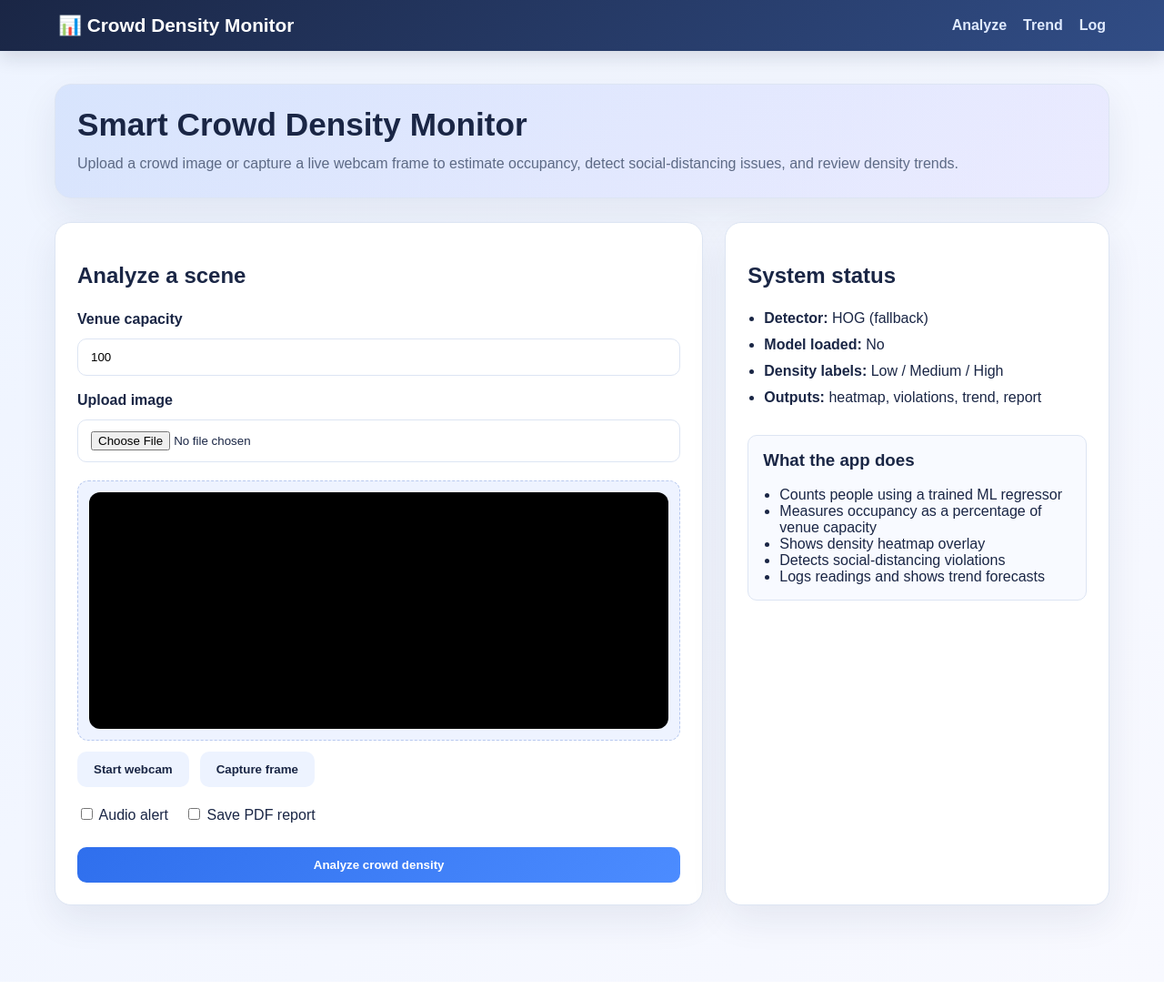
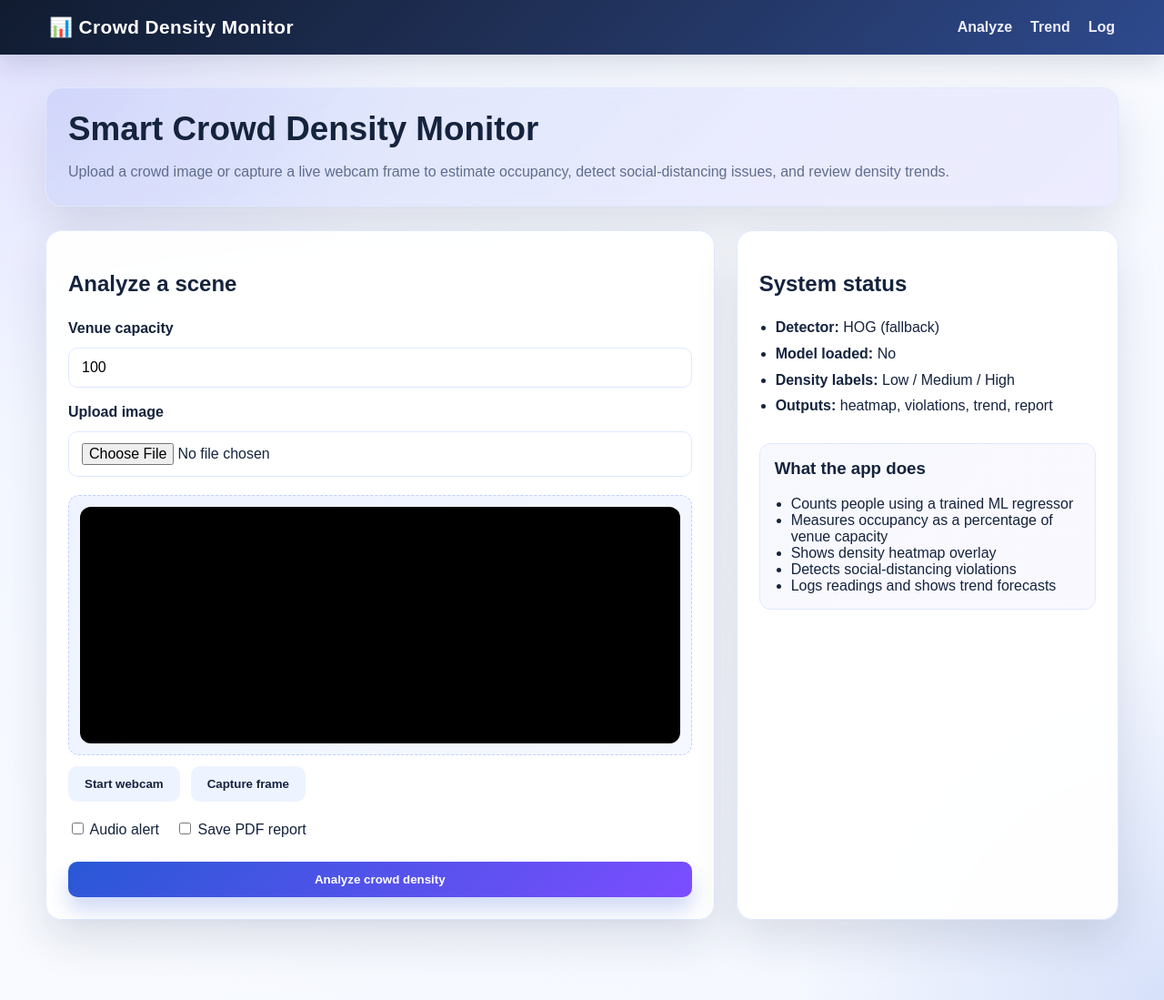
Before and after one commit to harish272327/crowd-density-detection, a Flask app: page / in a window 1280 px wide. Shown: the whole page at 91% size. Run offline with Flask 3, Linux system fonts and the light colour scheme.

Commit message:
Add health check and polish dashboard styling
Co-authored-by: Copilot <223556219+Copilot@users.noreply.github.com>

```diff
--- a/app.py
+++ b/app.py
@@ -507,6 +507,16 @@ def index():
     return render_template("index.html")
 
 
+@app.route("/health")
+def health_check():
+    return jsonify({
+        "status": "ok",
+        "detector": DETECTOR_NAME,
+        "model_loaded": crowd_model.MODEL_LOADED,
+        "service": "crowd-density-monitor"
+    })
+
+
 @app.route("/analyze", methods=["POST"])
 def analyze():
     """Handles both file-upload and webcam-snapshot (base64) submissions."""
@@ -534,6 +544,9 @@ def analyze():
         save_path = os.path.join(UPLOAD_DIR, f"{stamp}_{filename}")
         file.save(save_path)
         img_bgr = cv2.imread(save_path)
+        if img_bgr is None or img_bgr.size == 0:
+            flash("The uploaded image could not be read. Please try a different file.")
+            return redirect(url_for("index"))
 
     # Case 2: webcam snapshot sent as base64 data URL
     elif request.form.get("webcam_data"):
@@ -547,7 +560,7 @@ def analyze():
             flash("Could not read the webcam snapshot. Please try again.")
             return redirect(url_for("index"))
 
-    if img_bgr is None:
+    if img_bgr is None or img_bgr.size == 0:
         flash("No image received. Please upload a file or capture a webcam snapshot.")
         return redirect(url_for("index"))
 
--- a/static/css/style.css
+++ b/static/css/style.css
@@ -1,51 +1,59 @@
 :root {
-  --bg: #f5f7ff;
-  --primary: #2f6fed;
-  --secondary: #1a2645;
-  --card: #ffffff;
-  --muted: #5d6a85;
-  --border: #dde5f3;
-  --success: #1dc98a;
-  --warning: #ffb000;
-  --danger: #d93f3f;
-  --shadow: 0 16px 40px rgba(30, 42, 75, 0.08);
+  --bg: #f3f7ff;
+  --primary: #2958d6;
+  --primary-2: #7c4dff;
+  --secondary: #15233d;
+  --card: rgba(255,255,255,0.94);
+  --muted: #5f6d8c;
+  --border: #dfe9ff;
+  --success: #18b377;
+  --warning: #ffb22e;
+  --danger: #dc3d3d;
+  --shadow: 0 22px 48px rgba(21, 35, 61, 0.12);
 }
 
 * { box-sizing: border-box; }
 body {
   margin: 0;
   font-family: Arial, Helvetica, sans-serif;
-  background: linear-gradient(135deg, #eef4ff 0%, #f8f9ff 100%);
+  background:
+    radial-gradient(circle at top left, rgba(124,77,255,0.12), transparent 28%),
+    radial-gradient(circle at bottom right, rgba(41,88,214,0.14), transparent 24%),
+    linear-gradient(135deg, #eef4ff 0%, #f8faff 46%, #f3f7ff 100%);
   color: var(--secondary);
 }
 
 .topbar {
-  background: linear-gradient(135deg, var(--secondary), #314d86);
+  background: linear-gradient(135deg, #111c31 0%, #1f2f55 44%, #2e4a8d 100%);
   color: white;
-  box-shadow: 0 8px 20px rgba(17, 24, 39, 0.12);
+  box-shadow: 0 12px 28px rgba(17, 24, 39, 0.12);
 }
 
 .nav-inner {
-  max-width: 1200px;
+  max-width: 1220px;
   margin: 0 auto;
   display: flex;
   align-items: center;
   justify-content: space-between;
-  padding: 16px 24px;
+  padding: 18px 24px;
 }
 
-.brand { font-size: 1.3rem; font-weight: 700; }
-.nav-links { display: flex; gap: 18px; }
+.brand {
+  font-size: 1.3rem;
+  font-weight: 800;
+  letter-spacing: 0.02em;
+}
+.nav-links { display: flex; gap: 20px; }
 .nav-links a {
-  color: #dfeaff;
+  color: #edeeff;
   text-decoration: none;
-  font-weight: 600;
+  font-weight: 700;
 }
 
 .container {
-  max-width: 1200px;
+  max-width: 1220px;
   margin: 36px auto;
-  padding: 0 20px 48px;
+  padding: 0 20px 52px;
 }
 
 .card {
@@ -54,18 +62,19 @@ body {
   border-radius: 18px;
   box-shadow: var(--shadow);
   padding: 24px;
+  backdrop-filter: blur(7px);
 }
 
 .hero {
   margin-bottom: 26px;
-  background: linear-gradient(135deg, rgba(47,111,237,0.12), rgba(124,92,255,0.08));
+  background: linear-gradient(135deg, rgba(41,88,214,0.1), rgba(124,77,255,0.08));
 }
-.hero h1 { margin: 0 0 10px; font-size: 2.2rem; }
-.hero p { margin: 0; color: var(--muted); line-height: 1.6; }
+.hero h1 { margin: 0 0 12px; font-size: 2.3rem; }
+.hero p { margin: 0; color: var(--muted); line-height: 1.7; }
 
 .grid-two {
   display: grid;
-  grid-template-columns: 1.35fr 0.8fr;
+  grid-template-columns: 1.4fr 0.8fr;
   gap: 24px;
 }
 
@@ -77,7 +86,9 @@ input[type="number"], input[type="file"], select {
   border: 1px solid var(--border);
   border-radius: 10px;
   background: #fff;
+  font-size: 1rem;
 }
+input[type="number"]:focus, select:focus { outline: 2px solid rgba(41,88,214,0.18); }
 
 .checkboxes {
   display: flex;
@@ -91,14 +102,19 @@ button, .primary-btn, .secondary {
   border-radius: 10px;
   padding: 12px 18px;
   cursor: pointer;
-  font-weight: 700;
+  font-weight: 800;
   text-decoration: none;
   display: inline-block;
+  transition: transform 0.2s ease, box-shadow 0.2s ease;
+}
+button:hover, .primary-btn:hover, .secondary:hover {
+  transform: translateY(-1px);
 }
 
 .primary-btn, button[type="submit"] {
-  background: linear-gradient(135deg, var(--primary), #4c8cff);
+  background: linear-gradient(135deg, var(--primary), var(--primary-2));
   color: white;
+  box-shadow: 0 14px 22px rgba(41,88,214,0.22);
 }
 .secondary {
   background: #edf3ff;
@@ -112,8 +128,8 @@ button, .primary-btn, .secondary {
 }
 
 .webcam-box {
-  background: #eef3ff;
-  border: 1px dashed #b8c9ef;
+  background: linear-gradient(135deg, #eef3ff, #f5f8ff);
+  border: 1px dashed #bfd1ff;
   border-radius: 12px;
   padding: 12px;
   min-height: 180px;
@@ -137,9 +153,9 @@ button, .primary-btn, .secondary {
 }
 .mini-card {
   margin-top: 26px;
-  background: #f8faff;
+  background: linear-gradient(135deg, rgba(41,88,214,0.04), rgba(124,77,255,0.04));
   border: 1px solid var(--border);
-  border-radius: 10px;
+  border-radius: 12px;
   padding: 16px;
 }
 .mini-card h3 { margin-top: 0; }
@@ -162,7 +178,7 @@ button, .primary-btn, .secondary {
   margin: 18px 0;
 }
 .metric {
-  background: #f8faff;
+  background: linear-gradient(135deg, #f8faff, #f0f6ff);
   border: 1px solid var(--border);
   border-radius: 12px;
   padding: 18px 14px;
```
